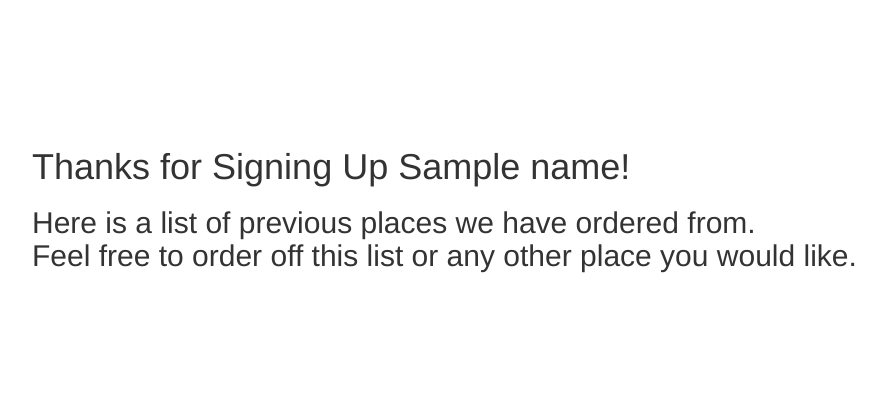
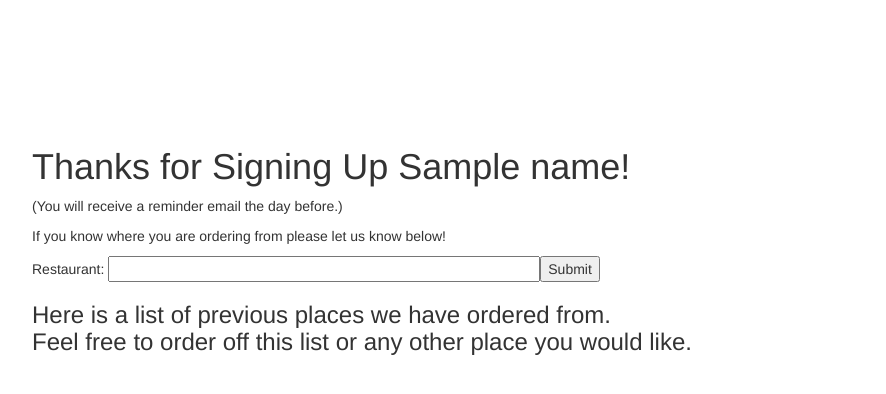
Before and after one commit to zakiali/labfriday, a Python web app: template app/templates/success.html in a window 1280 px wide. Shown: the part 242-636 px from the top of the page, without its empty margins (38-924 px from the left). Run offline with Jinja, Linux system fonts and the light colour scheme; the template is opened without the code that fills it: most values are stand-ins (such as "Sample title", 1, 10 or a date in 2020); form fields are guessed from the names that the template uses; some libraries are stand-ins or nearby versions.

Commit message:
update the success template

```diff
--- a/app/templates/success.html
+++ b/app/templates/success.html
@@ -3,6 +3,18 @@
 {% block content %}
     <div class="container" style="padding-top:200px">
     <h1> Thanks for Signing Up {{ name }}!</h1>
-    <h2> Here is a list of previous places we have ordered from.<br>
-         Feel free to order off this list or any other place you would like.</h2>
+    <p>(You will receive a reminder email the day before.)</p>
+
+    <p> If you know where you are ordering from please let us know below! </p>
+    <form action="" method="POST" name="restaurant">
+        {{ form.hidden_tag() }}
+        Restaurant: {{ form.restaurant(size=50) }}<input type="submit" value="Submit">
+        {% for error in form.restaurant.errors %}
+            <span style="color:red"> [{{ error }}] </span>
+        {% endfor %}
+
+    </form>
+
+    <h3> Here is a list of previous places we have ordered from.<br>
+         Feel free to order off this list or any other place you would like.</h3>
 {% endblock %}
```
